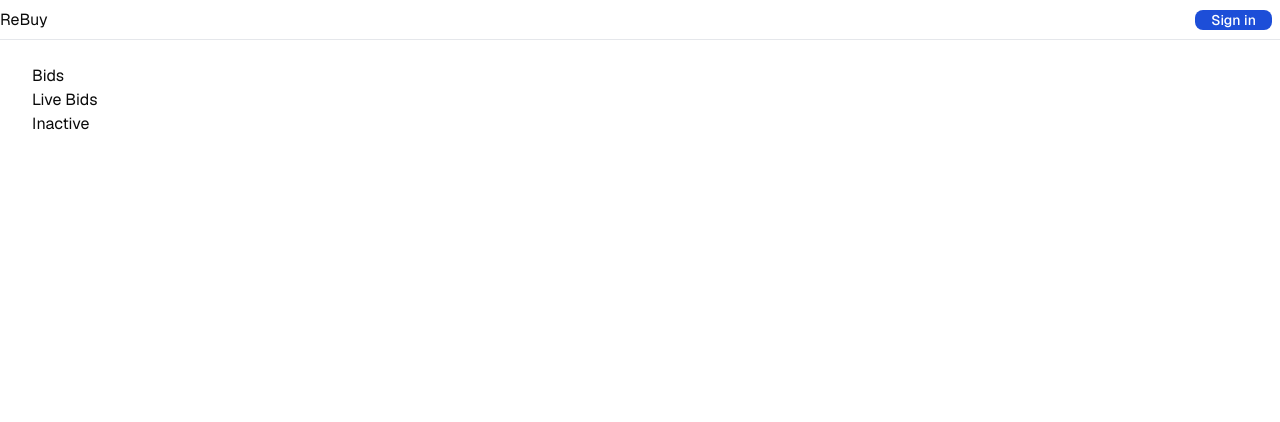
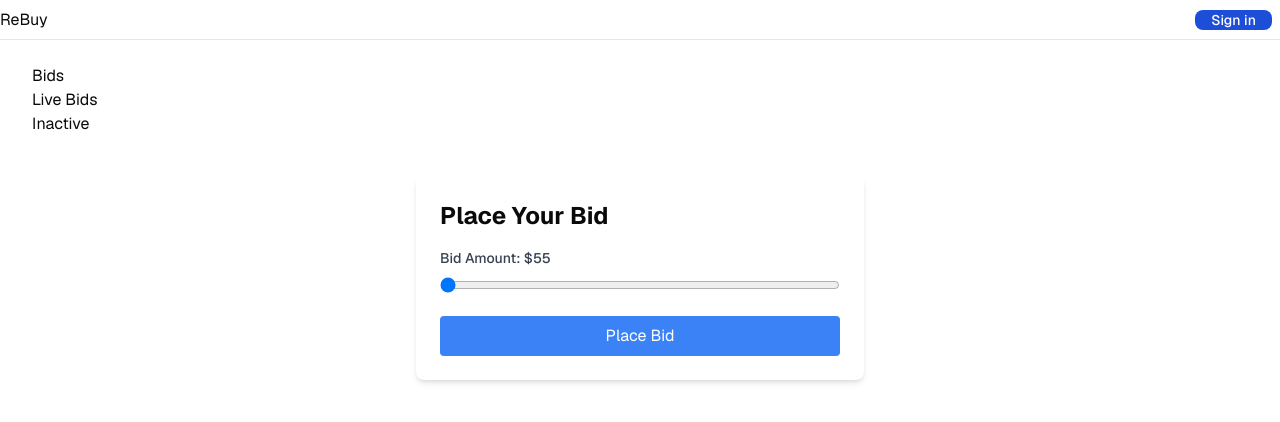
Before and after one commit to trueshizus/re-buy, a Next.js app: page /bids in a window 1280 px wide. Shown: the top 422 px of the page. Built offline with nearby package versions, Linux system fonts and the light colour scheme; no server answers.

Commit message:
Add placebid component

```diff
--- a/app/actions.ts
+++ b/app/actions.ts
@@ -28,7 +28,7 @@ export const signUpAction = async (formData: FormData) => {
     return encodedRedirect("error", "/sign-up", error.message);
   }
 
-  return redirect("/bids");
+  return redirect("/profile");
 };
 
 export const signInAction = async (formData: FormData) => {
--- a/app/auth/callback/route.ts
+++ b/app/auth/callback/route.ts
@@ -20,5 +20,5 @@ export async function GET(request: Request) {
   }
 
   // URL to redirect to after sign up process completes
-  return NextResponse.redirect(`${origin}/protected`);
+  return NextResponse.redirect(`${origin}/profile`);
 }
--- a/app/bids/page.tsx
+++ b/app/bids/page.tsx
@@ -1,3 +1,4 @@
+import BidForm from "@/components/bid-form";
 import LiveBids from "@/components/live-bids";
 
 export default function Page() {
@@ -5,6 +6,7 @@ export default function Page() {
     <main>
       <h1>Bids</h1>
       <LiveBids />
+      <BidForm />
     </main>
   );
 }
--- a/app/dashboard/page.tsx
+++ b/app/dashboard/page.tsx
@@ -17,8 +17,6 @@ const handleAction = async (formData: FormData) => {
     event: action as string,
     payload: { message: "Hi" },
   });
-
-  console.log(action);
 };
 
 export default function Page() {
--- a/app/data.ts
+++ b/app/data.ts
@@ -1,11 +1,10 @@
 "use server";
 
 import { createClient } from "@/utils/supabase/server";
-import { redirect } from "next/navigation";
-
-const supabase = createClient();
 
 export const getProfile = async () => {
+  const supabase = createClient();
+
   const {
     data: { user },
   } = await supabase.auth.getUser();
@@ -16,7 +15,8 @@ export const getProfile = async () => {
 
   let { data: profiles, error } = await supabase
     .from("profiles")
-    .select("user_name, credits");
+    .select("user_name, credits")
+    .single();
 
   return profiles;
 };
--- a/app/layout/navigation.tsx
+++ b/app/layout/navigation.tsx
@@ -14,17 +14,17 @@ export default async function Navigation() {
 
   const profile = await getProfile();
 
-  console.log(profile);
-
   return (
     <nav className="bg-white dark:bg-gray-900 fixed w-full z-20 top-0 start-0 border-b border-gray-200 dark:border-gray-600 h-10 flex justify-between py-2">
       ReBuy
       {isSignedIn && (
         <div className="flex gap-2">
-          {profile && <span>Total credits: {profile[0].credits}</span>}
+          <span>
+            Total credits: {Array.isArray(profile) ? 0 : profile?.credits}
+          </span>
           <Link href="/profile">
             <button
-              type="submit"
+              type="button"
               className="text-white bg-blue-700 hover:bg-blue-800 focus:ring-4 focus:ring-blue-300 font-medium rounded-lg text-sm px-4  me-2 mb-2 dark:bg-blue-600 dark:hover:bg-blue-700 focus:outline-none dark:focus:ring-blue-800"
             >
               Profile
--- a/app/page.tsx
+++ b/app/page.tsx
@@ -1,7 +1,3 @@
-import Hero from "@/components/hero";
-import ConnectSupabaseSteps from "@/components/tutorial/connect-supabase-steps";
-import SignUpUserSteps from "@/components/tutorial/sign-up-user-steps";
-import { hasEnvVars } from "@/utils/supabase/check-env-vars";
 import { createClient } from "@/utils/supabase/server";
 import { redirect } from "next/navigation";
 
@@ -18,11 +14,7 @@ export default async function Index() {
 
   return (
     <>
-      <Hero />
-      <main className="flex-1 flex flex-col gap-6 px-4">
-        <h2 className="font-medium text-xl mb-4">Next steps</h2>
-        {hasEnvVars ? <SignUpUserSteps /> : <ConnectSupabaseSteps />}
-      </main>
+      <h1>Home</h1>
     </>
   );
 }
--- a/app/profile/page.tsx
+++ b/app/profile/page.tsx
@@ -21,7 +21,6 @@ const createProfile = async (formData: FormData) => {
     .insert([
       {
         user_name: formData.get("user_name"),
-        user_id: user.id,
         credits: 1000,
       },
     ])
@@ -66,15 +65,15 @@ export default async function Page() {
     );
   };
 
-  const welcomeMessage = () => {
-    return <div>Welcome to ReBuy, {profile?.[0].user_name}</div>;
-  };
-
   return (
     <main>
       <h1>Profile</h1>
 
-      {profile ? welcomeMessage() : createProfileForm()}
+      {profile ? (
+        <div>Welcome to ReBuy, {profile.user_name}</div>
+      ) : (
+        createProfileForm()
+      )}
     </main>
   );
 }
--- /dev/null
+++ b/components/bid-form.tsx
@@ -0,0 +1,39 @@
+import { revalidatePath } from "next/cache";
+import RangeInput from "./range-input";
+import { getProfile } from "@/app/data";
+
+async function placeBid(formData: FormData) {
+  "use server";
+
+  const bidAmount = formData.get("bidAmount");
+  // Here you would typically save the bid to your database
+  console.log(`Bid placed: $${bidAmount}`);
+
+  // Revalidate the page to show the updated bid
+  revalidatePath("/");
+}
+
+export default async function BidForm() {
+  const profile = await getProfile();
+
+  if (!profile) {
+    return <div>Loading...</div>;
+  }
+
+  const maxBid = "credits" in profile ? profile.credits : 0;
+
+  return (
+    <div className="max-w-md mx-auto mt-10 p-6 bg-white rounded-lg shadow-md">
+      <h2 className="text-2xl font-bold mb-4">Place Your Bid</h2>
+      <form action={placeBid}>
+        <RangeInput min={10} max={maxBid} step={1} defaultValue={55} />
+        <button
+          type="submit"
+          className="w-full bg-blue-500 text-white py-2 px-4 rounded hover:bg-blue-600 focus:outline-none focus:ring-2 focus:ring-blue-500 focus:ring-opacity-50"
+        >
+          Place Bid
+        </button>
+      </form>
+    </div>
+  );
+}
--- /dev/null
+++ b/components/range-input.tsx
@@ -0,0 +1,41 @@
+"use client";
+
+import { useState } from "react";
+
+interface RangeInputProps {
+  min: number;
+  max: number;
+  step: number;
+  defaultValue: number;
+}
+
+export default function RangeInput({
+  min,
+  max,
+  step,
+  defaultValue,
+}: RangeInputProps) {
+  const [value, setValue] = useState(defaultValue);
+
+  return (
+    <div className="mb-4">
+      <label
+        htmlFor="bidAmount"
+        className="block text-sm font-medium text-gray-700 mb-2"
+      >
+        Bid Amount: $<span>{value}</span>
+      </label>
+      <input
+        type="range"
+        id="bidAmount"
+        name="bidAmount"
+        min={min}
+        max={max}
+        step={step}
+        value={value}
+        onChange={(e) => setValue(Number(e.target.value))}
+        className="w-full"
+      />
+    </div>
+  );
+}
```
Also changed, not shown: utils/supabase/middleware.ts (+5 -5 lines).
